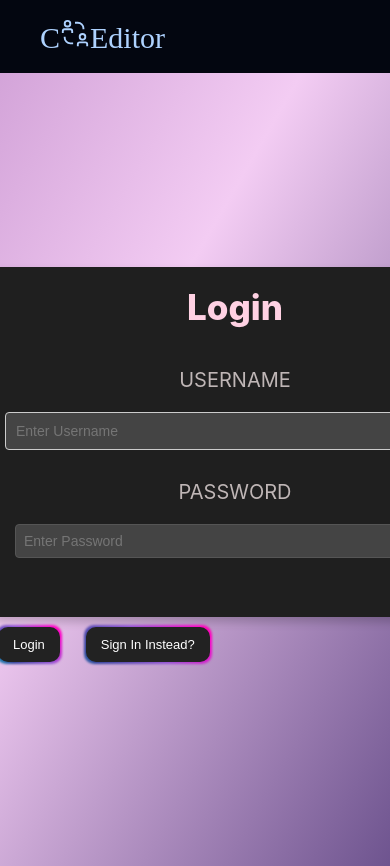
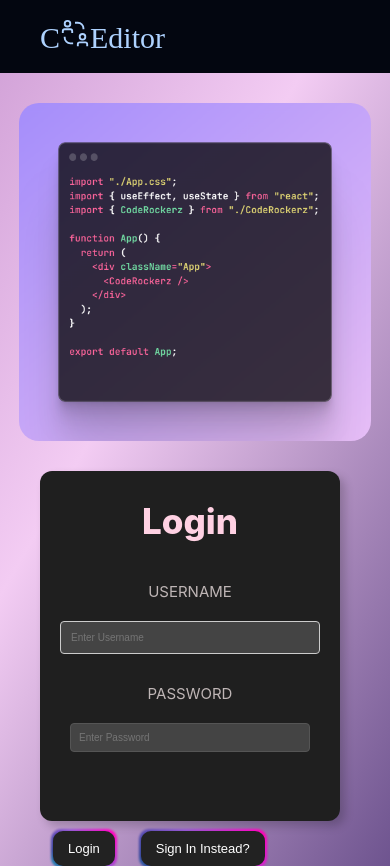
Before and after one commit to Sameer-Ahmed1/coeditor_bitnbuild, a React (Create React App) app: page / in a window 390 px wide. Built offline with nearby package versions, Linux system fonts and the light colour scheme; no server answers.

Commit message:
Responsive Login Page

```diff
--- a/public/index.html
+++ b/public/index.html
@@ -24,7 +24,8 @@
       work correctly both with client-side routing and a non-root public URL.
       Learn how to configure a non-root public URL by running `npm run build`.
     -->
-    <title>React App</title>
+    <title>COEditor</title>
+    <!-- <link rel="icon" href="../src/images/favicon.ico" type="image/x-icon"> -->
   </head>
   <body>
     <noscript>You need to enable JavaScript to run this app.</noscript>
--- a/src/components/PersonLogin.css
+++ b/src/components/PersonLogin.css
@@ -200,3 +200,40 @@ h1 {
 {
  height:100%;
 }
+
+/*
+@media only screen and (min-width: 480px){
+  .p-login{
+    display: none;
+    flex-wrap: wrap;
+  }
+} */
+
+@media only screen and (max-width: 1085px) {
+  .p-login{
+    display: flex;
+    flex-wrap: wrap;
+  }
+  .work img{
+    margin: 30px 0px;
+    height: 40vh;
+  }
+  .form-container{
+    width:300px;
+  }
+  .subtitle {
+    font-size: 15px;
+    color: rgb(191, 182, 182);
+  }
+
+  .input-style {
+    width: calc(100% - 20px);
+    padding: 8px;
+    border: 1px solid #555;
+    border-radius: 4px;
+    font-size: 10px;
+    color: #fff;
+    background-color: #444;
+  }
+
+}
```
Also changed, not shown: 1 other file (tests, documents, lock files or other folders).
